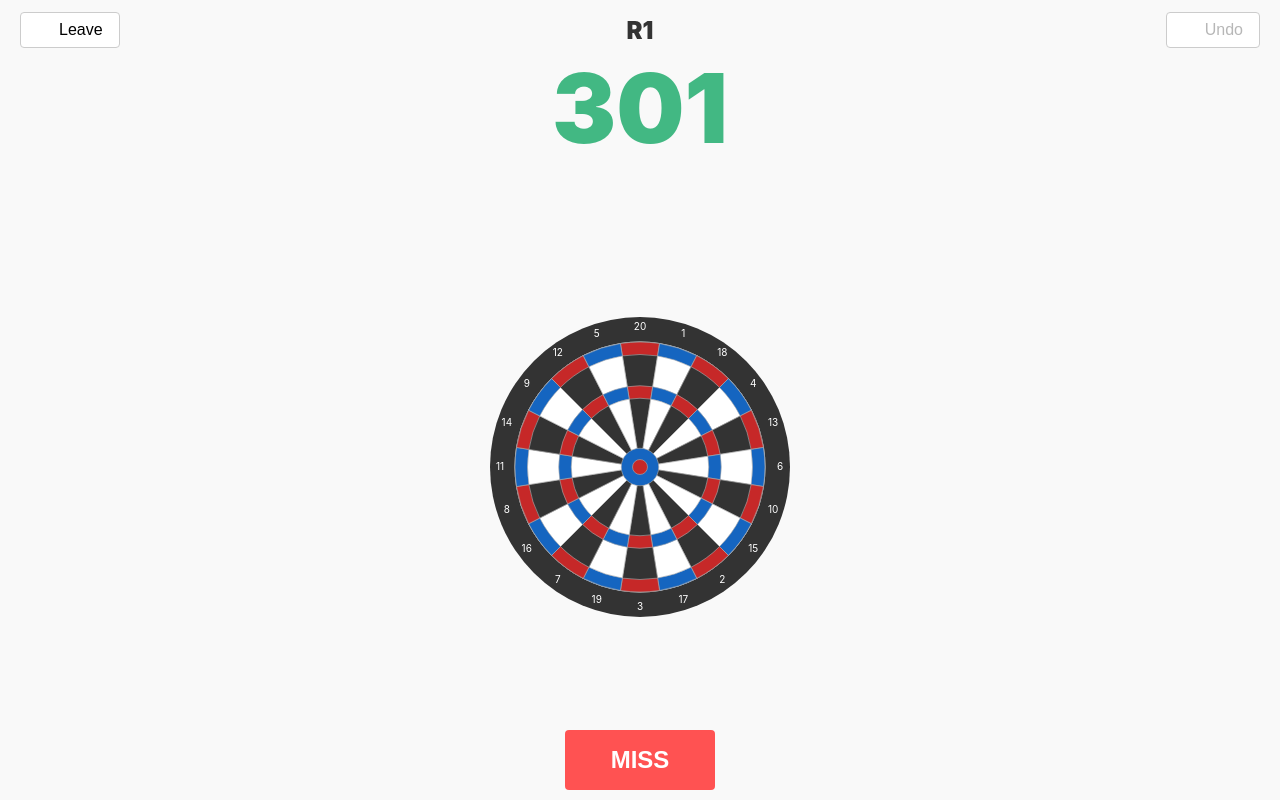
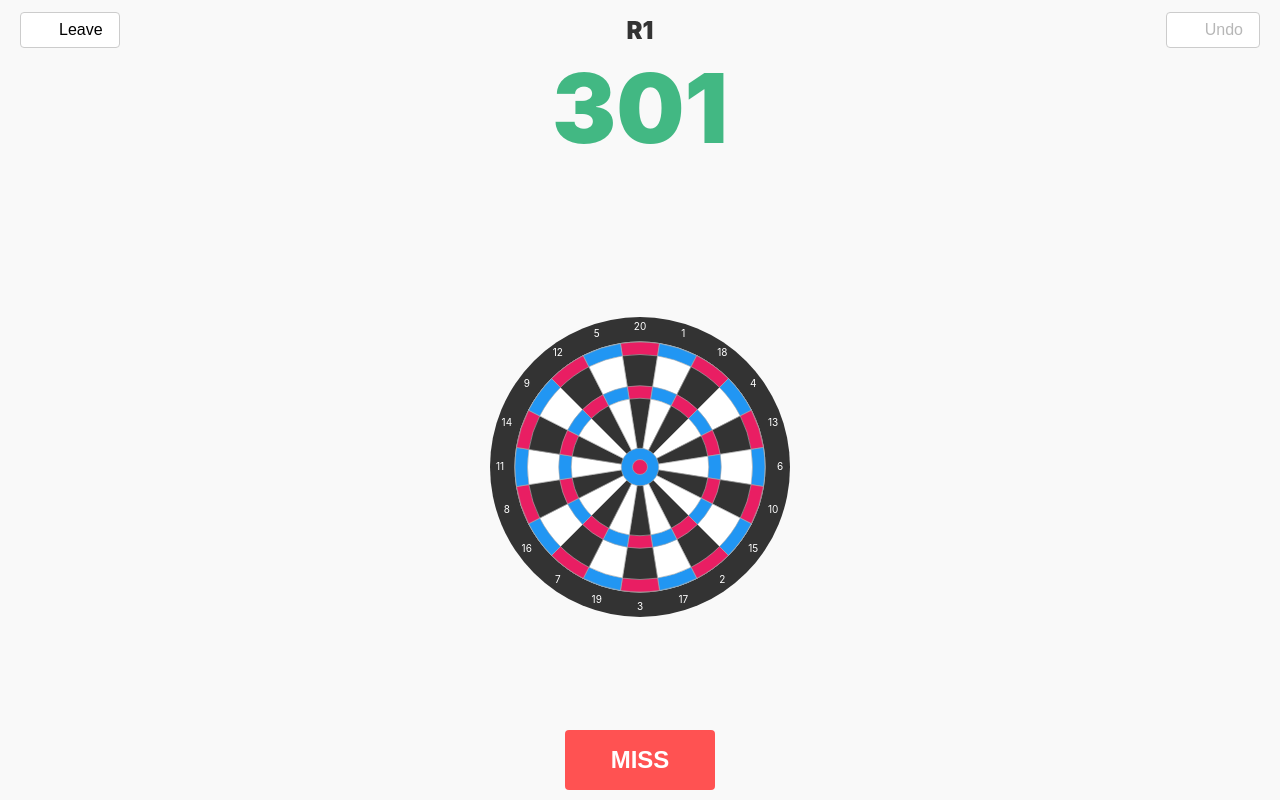
Before and after one commit to yuto0226/Darts-Scorer, a Vue app: page / in a window 1280 px wide. Both pictures are taken after a click on the button "301". Built offline with nearby package versions, Linux system fonts and the light colour scheme; some icons are missing.

Commit message:
feat: adjust pin point

```diff
--- a/src/components/Dartboard.vue
+++ b/src/components/Dartboard.vue
@@ -225,7 +225,7 @@
              A100 100 0 0 1 ${Math.cos(((i * 18 + 9 - 90) * Math.PI) / 180) * R_DOUBLE_OUTER} ${Math.sin(((i * 18 + 9 - 90) * Math.PI) / 180) * R_DOUBLE_OUTER}
              L${Math.cos(((i * 18 + 9 - 90) * Math.PI) / 180) * R_DOUBLE_INNER} ${Math.sin(((i * 18 + 9 - 90) * Math.PI) / 180) * R_DOUBLE_INNER}
              A${R_DOUBLE_INNER} ${R_DOUBLE_INNER} 0 0 0 ${Math.cos(((i * 18 - 9 - 90) * Math.PI) / 180) * R_DOUBLE_INNER} ${Math.sin(((i * 18 - 9 - 90) * Math.PI) / 180) * R_DOUBLE_INNER}`"
-        :fill="i % 2 === 0 ? '#c62828' : '#1565c0'"
+        :fill="i % 2 === 0 ? '#e91e63' : '#2196f3'"
         stroke="#aaa"
         stroke-width="0.5"
       />
@@ -239,15 +239,15 @@
              A${R_TRIPLE_OUTER} ${R_TRIPLE_OUTER} 0 0 1 ${Math.cos(((i * 18 + 9 - 90) * Math.PI) / 180) * R_TRIPLE_OUTER} ${Math.sin(((i * 18 + 9 - 90) * Math.PI) / 180) * R_TRIPLE_OUTER}
              L${Math.cos(((i * 18 + 9 - 90) * Math.PI) / 180) * R_TRIPLE_INNER} ${Math.sin(((i * 18 + 9 - 90) * Math.PI) / 180) * R_TRIPLE_INNER}
              A${R_TRIPLE_INNER} ${R_TRIPLE_INNER} 0 0 0 ${Math.cos(((i * 18 - 9 - 90) * Math.PI) / 180) * R_TRIPLE_INNER} ${Math.sin(((i * 18 - 9 - 90) * Math.PI) / 180) * R_TRIPLE_INNER}`"
-        :fill="i % 2 === 0 ? '#c62828' : '#1565c0'"
+        :fill="i % 2 === 0 ? '#e91e63' : '#2196f3'"
         stroke="#aaa"
         stroke-width="0.5"
       />
 
       <!-- Outer Bull -->
-      <circle cx="0" cy="0" :r="R_BULL_OUTER" fill="#1565c0" stroke="#aaa" stroke-width="0.5" />
+      <circle cx="0" cy="0" :r="R_BULL_OUTER" fill="#2196f3" stroke="#aaa" stroke-width="0.5" />
       <!-- Inner Bull -->
-      <circle cx="0" cy="0" :r="R_BULL_INNER" fill="#c62828" stroke="#aaa" stroke-width="0.5" />
+      <circle cx="0" cy="0" :r="R_BULL_INNER" fill="#e91e63" stroke="#aaa" stroke-width="0.5" />
 
       <!-- Highlights -->
       <g v-for="path in highlightPaths" :key="path.key">
@@ -284,7 +284,7 @@
           :r="marker.isMiss ? 6 : 4"
           :fill="marker.isMiss ? '#ff5252' : '#ffeb3b'"
           stroke="#000"
-          stroke-width="0.5"
+          stroke-width="0"
           class="hit-marker-dot"
         />
         <text
```
